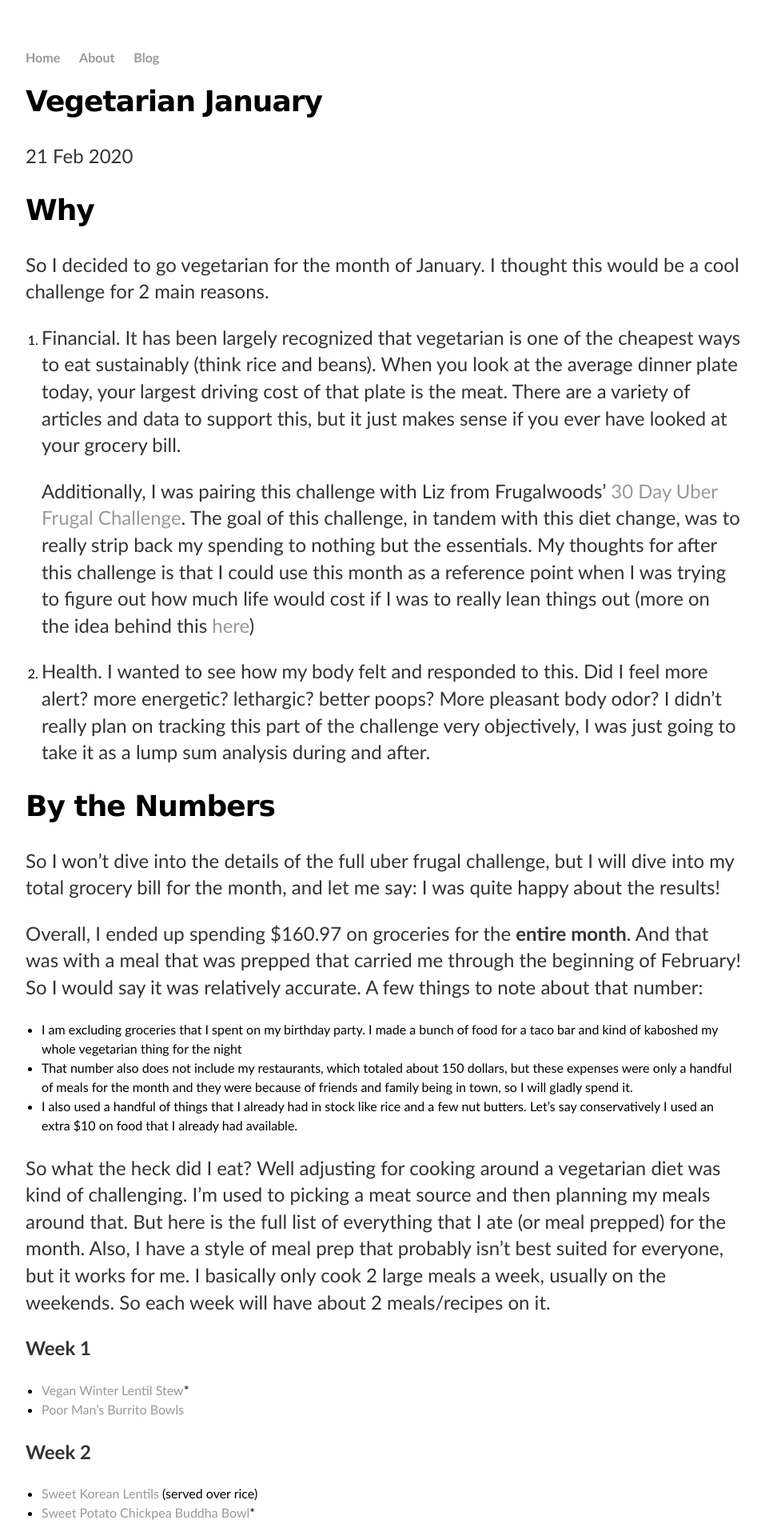
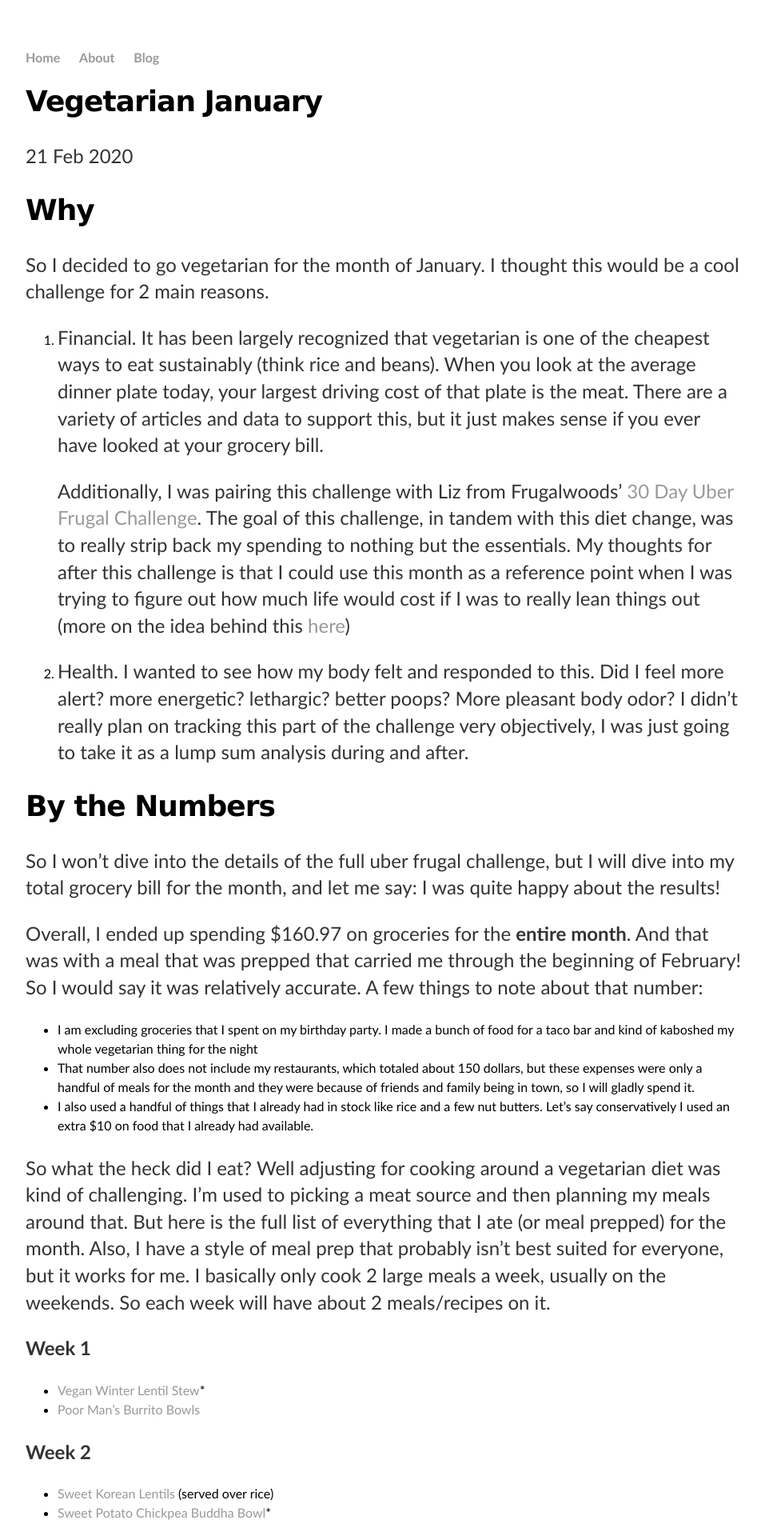
Before and after one commit to dalton-kuehl/dalton-kuehl.github.io, a Jekyll site: the page built from _posts/2020-02-21-vegan.md, in a window 1280 px wide. Shown: the top 1920 px of the page at 80% size, without its empty margins (160-1117 px from the left). Built offline with Jekyll 4.4.1, drawn with Linux system fonts in a browser that asks for light colours; comment, search, counter and statistics services are not loaded.

Commit message:
removed list stuff

```diff
--- a/css/main.css
+++ b/css/main.css
@@ -72,23 +72,3 @@ ul.posts {
 ul.posts li {
     list-style: none;
 }
-ul {
-  list-style-position: inside;
-  list-style: disc;
-  padding-left: 20px;
-}
-ol.posts {
-  display: block;
-  list-style-type: decimal;
-  margin-top: 1em;
-  margin-bottom: 1em;
-  margin-left: 0;
-  margin-right: 0;
-  padding-left: 40px;
-}
-
-ol {
-  list-style-position: inside;
-  list-style: decimal;
-  padding-left: 20px;
-}
```
